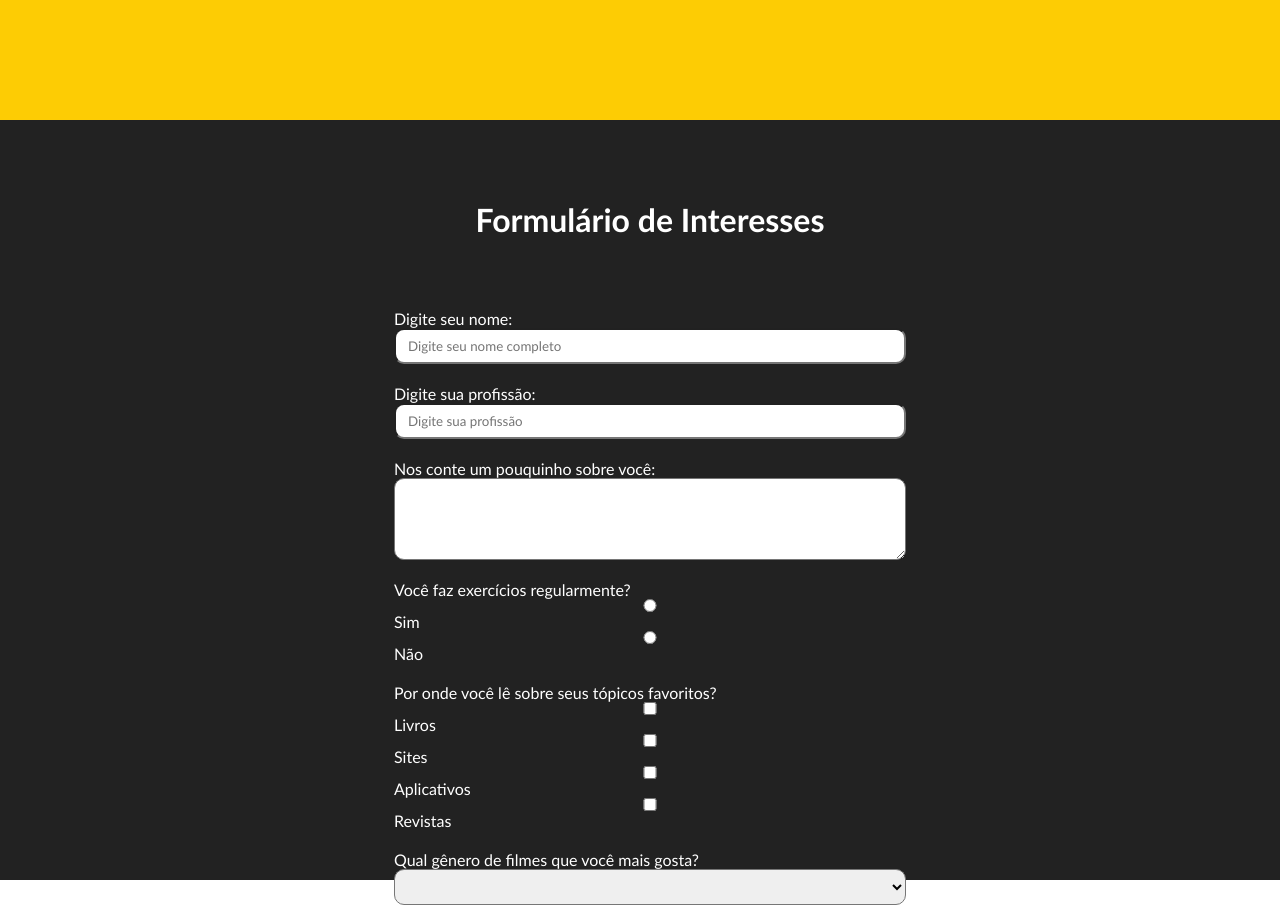
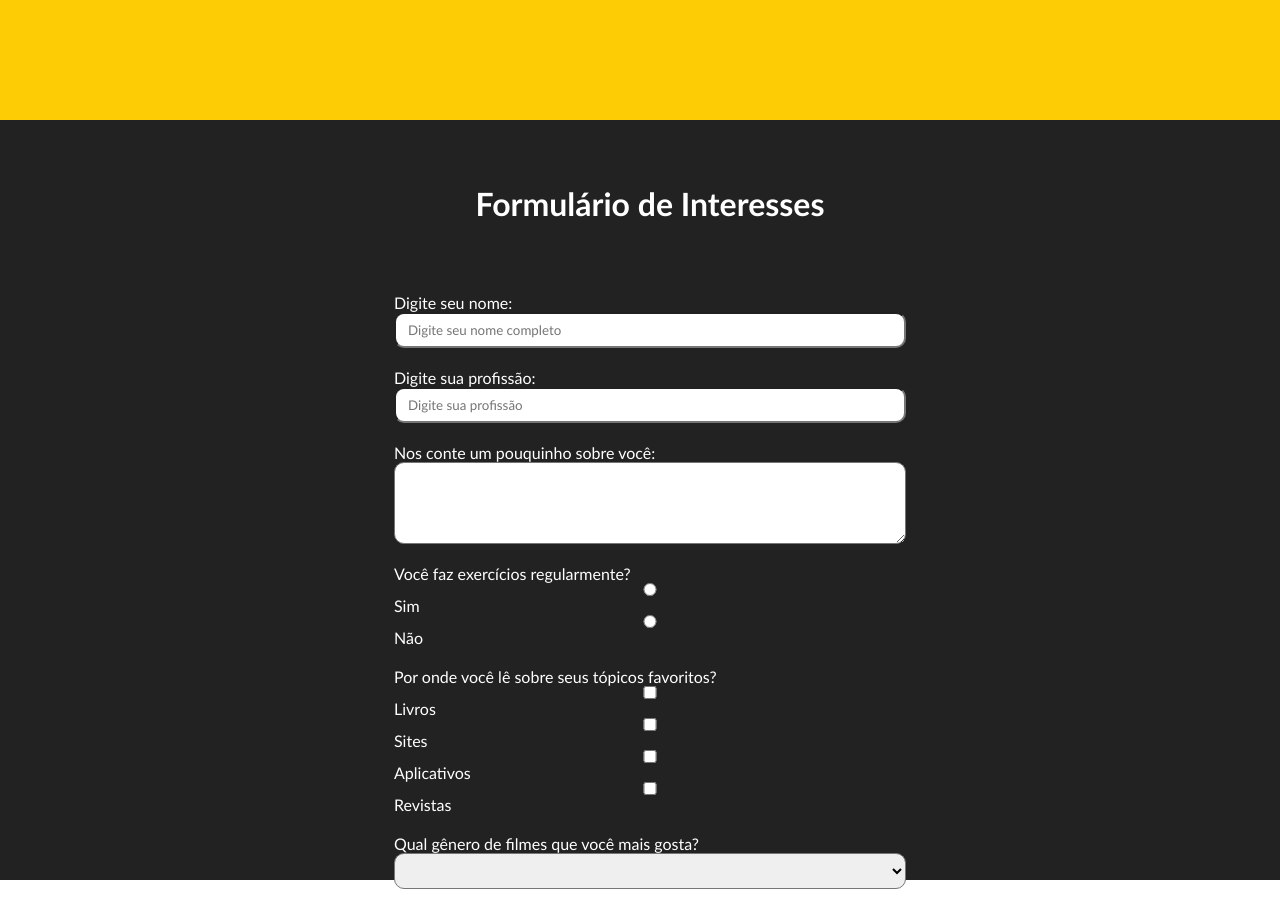
Before and after one commit to jonathansoliveira/startse-portfolio, a plain HTML site: page index.html in a window 1280 px wide. Shown: the part 720-1638 px from the top of the page. Drawn offline with Linux system fonts and the light colour scheme.

Commit message:
altera padding do form

```diff
--- a/style.css
+++ b/style.css
@@ -25,6 +25,7 @@ header {
     font-style: italic;
     padding: 0 2rem;
 }
+
 h2 {
     margin-bottom: 60px;
     text-align: center;
@@ -48,7 +49,7 @@ form {
     height: 95vh;
     background-color: #222222;
     color: #fff;
-    padding: 10vh 30vw;
+    padding: 8vh 30vw;
 }
 
 input,
```
